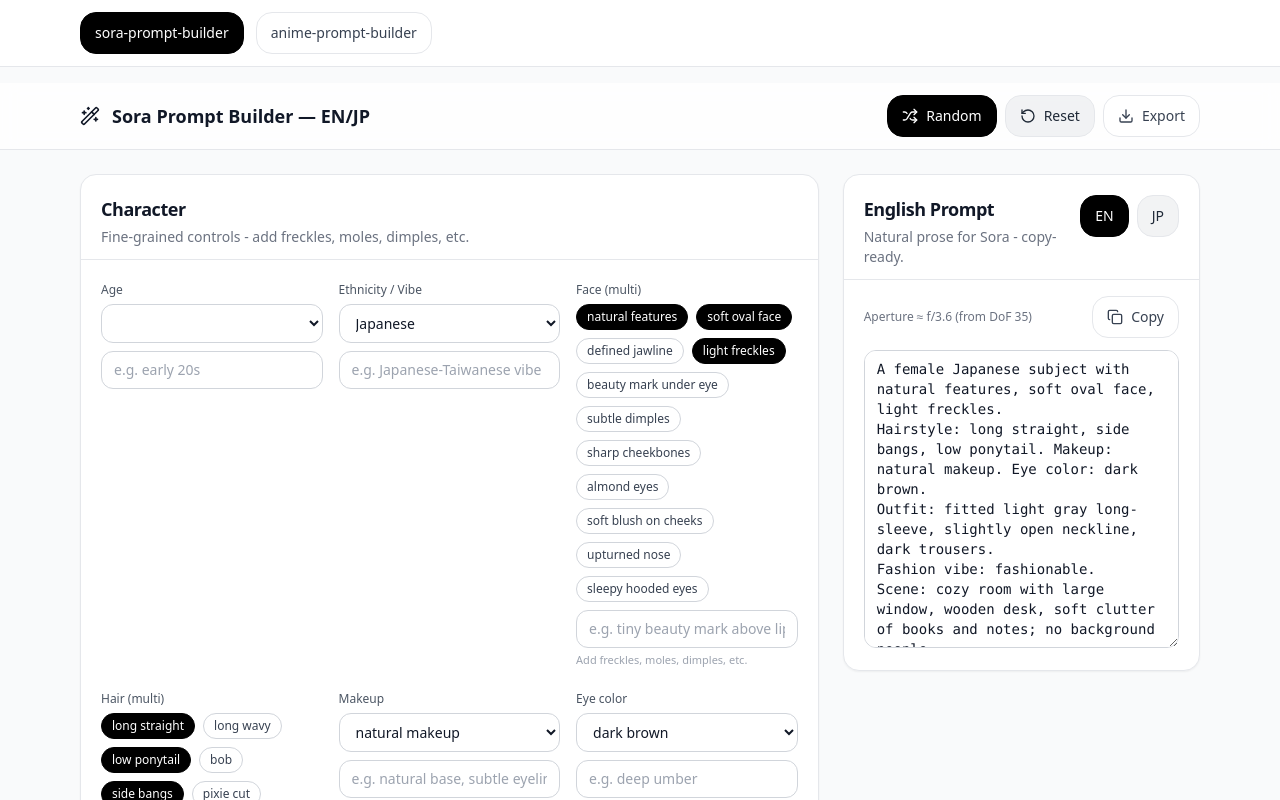
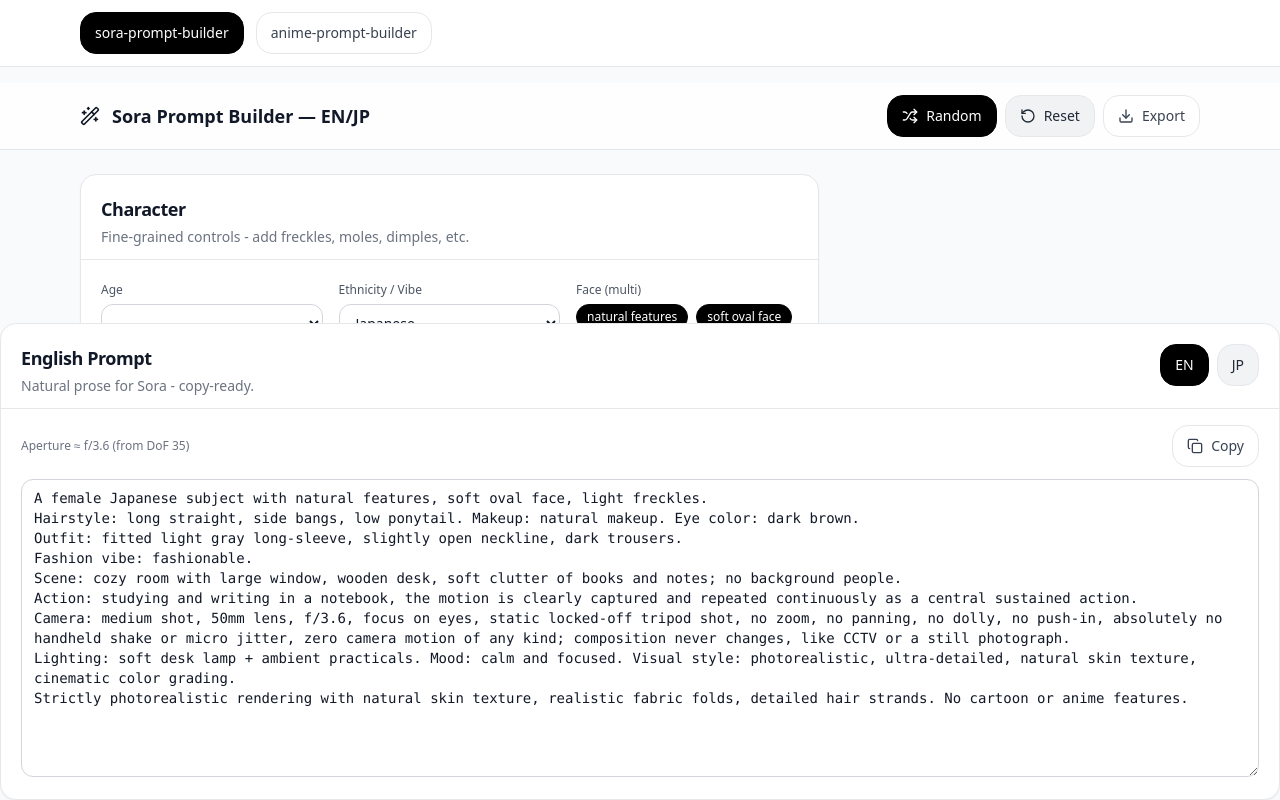
Before and after one commit to 1011gnn1118/sora-prompt-builder, a React (Vite) app: page / in a window 1280 px wide. Shown: the top 800 px of the page. Built offline with nearby package versions, Linux system fonts and the light colour scheme.

Commit message:
fix: keep prompt card pinned

```diff
--- a/src/SoraPromptBuilder.jsx
+++ b/src/SoraPromptBuilder.jsx
@@ -594,7 +594,7 @@
 
         {/* RIGHT: Outputs */}
         <div className="space-y-6">
-          <Card className="sticky bottom-0 bg-white z-10">
+          <Card className="fixed bottom-0 left-0 right-0 bg-white z-10">
             <CardHeader
               title={lang === "EN" ? "English Prompt" : "日本語プロンプト"}
               subtitle={
```
